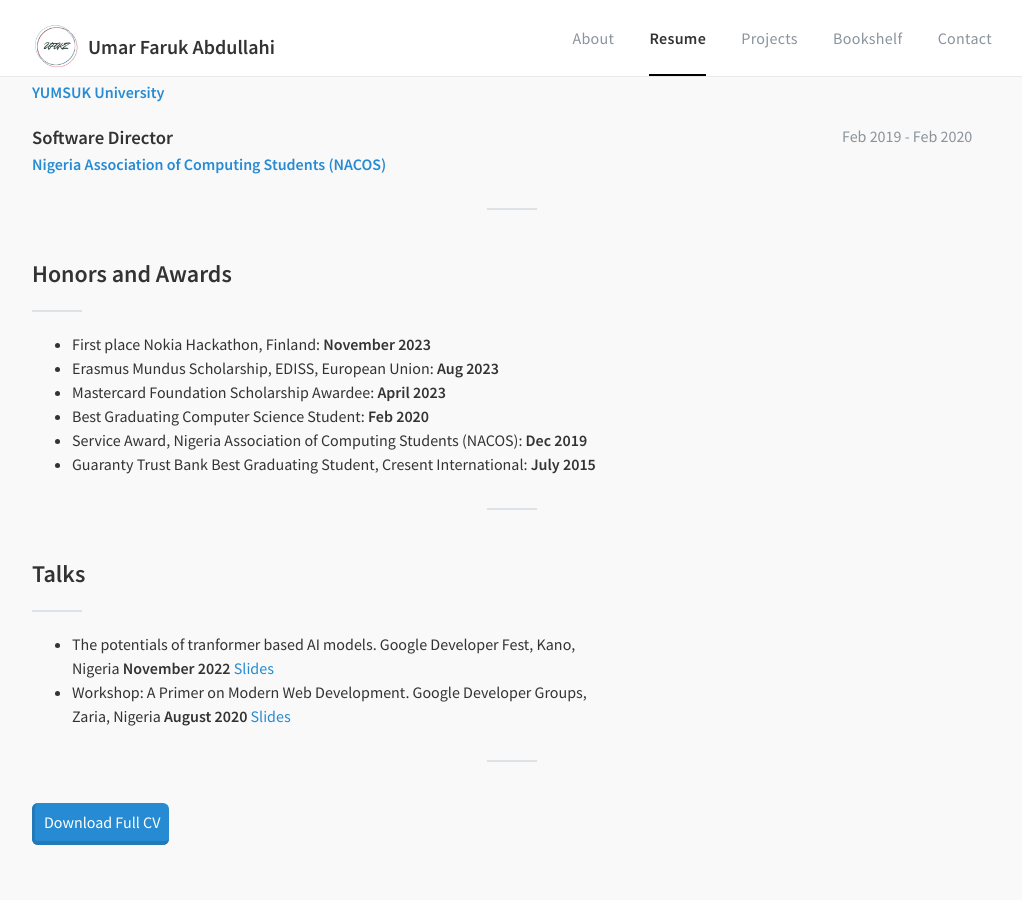
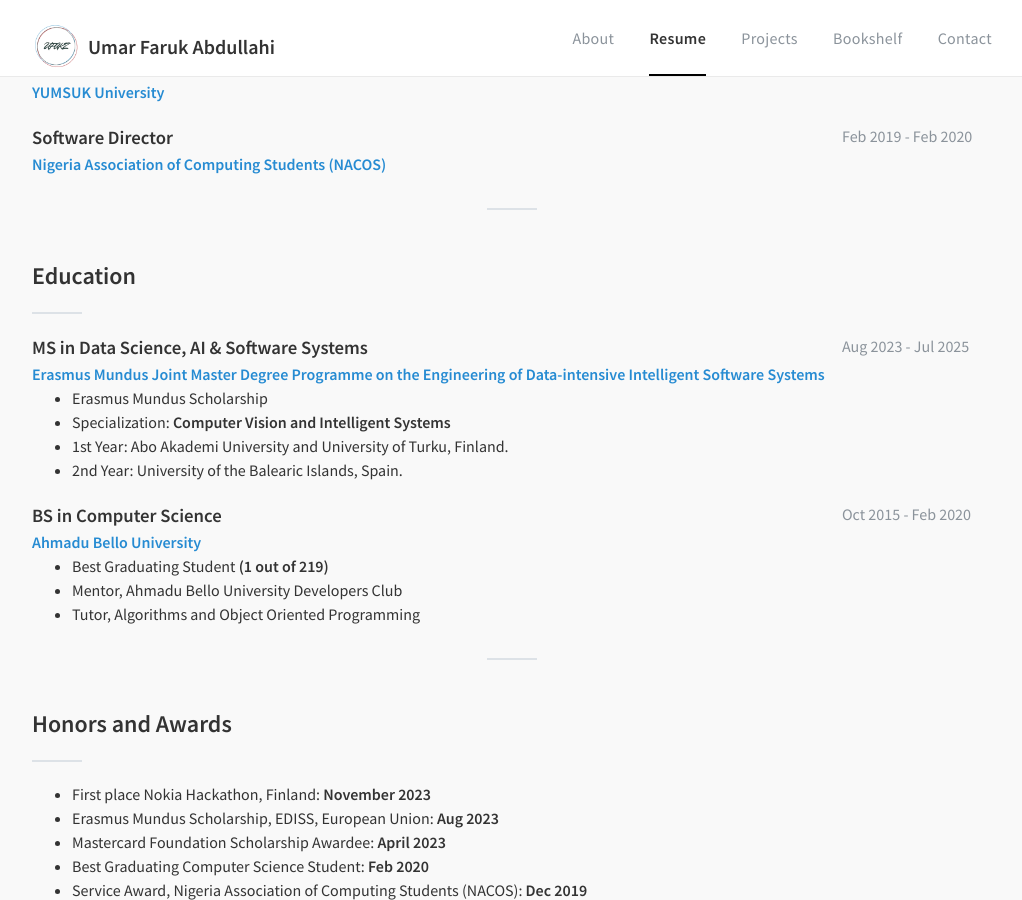
Before and after one commit to ufakz/ufakz.github.io, a Jekyll site: the page built from resume.html, in a window 1280 px wide and 900 px high, scrolled down 767 px. Shown: the whole window, without its empty margins (128-1150 px from the left). Built offline with Jekyll 4.4.1, drawn with Linux system fonts in a browser that asks for light colours; nearby versions of some CDN libraries; some web fonts are replaced.

Commit message:
feat: update

```diff
--- a/resume.html
+++ b/resume.html
@@ -106,6 +106,40 @@
 
         <span class="underline center"></span>
 
+        <div class="experience">
+            <h2>Education</h2>
+            <span class="underline2"></span>
+
+            <div class="work">
+                <div class="container">
+                    <h3 class="left">MS in Data Science, AI & Software Systems</h3>
+                    <span class="right sub">Aug 2023 - Jul 2025</span>
+                </div>
+                <h4 class="sub-2"><a target="_blank" class="link" href="https://master-ediss.eu/">Erasmus Mundus Joint Master Degree Programme on the Engineering of Data-intensive Intelligent Software Systems</a></h4>
+                <ul>
+                    <li>Erasmus Mundus Scholarship</li>
+                    <li>Specialization: <b>Computer Vision and Intelligent Systems</b></li>
+                    <li>1st Year: Abo Akademi University and University of Turku, Finland.</li>
+                    <li>2nd Year: University of the Balearic Islands, Spain.
+                </ul>
+            </div>
+
+
+            <div class="work">
+                <div class="container">
+                    <h3 class="left">BS in Computer Science</h3>
+                    <span class="right sub">Oct 2015 - Feb 2020</span>
+                </div>
+                <h4 class="sub-2"><a target="_blank" class="link" href="https://www.abu.edu.ng/">Ahmadu Bello University</a></h4>
+                <ul>
+                    <li>Best Graduating Student <b>(1 out of 219)</b></li>
+                    <li>Mentor, Ahmadu Bello University Developers Club</b></li>
+                    <li>Tutor, Algorithms and Object Oriented Programming</b></li>
+                </ul>
+            </div>
+
+        <span class="underline center"></span>
+
 
         <div>
             <h2>Honors and Awards</h2>
```
Also changed, not shown: 1 other file.
